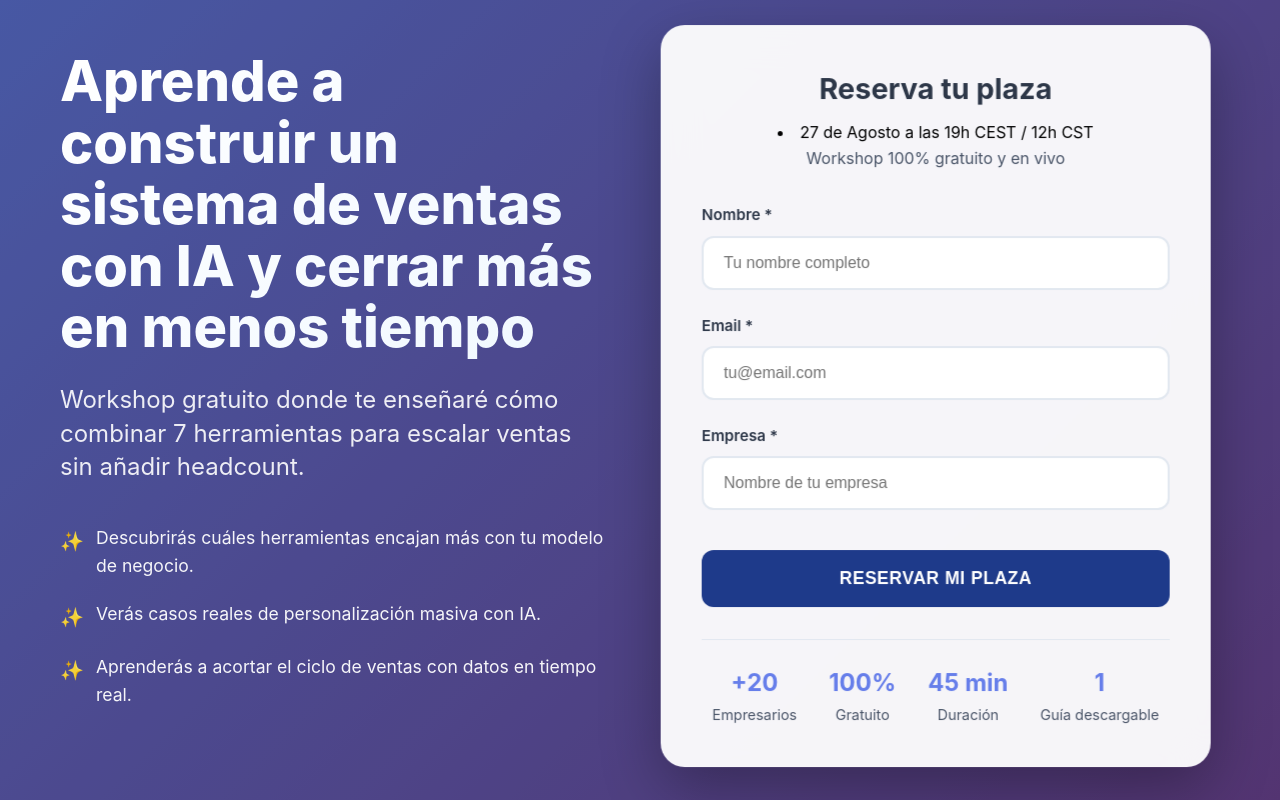
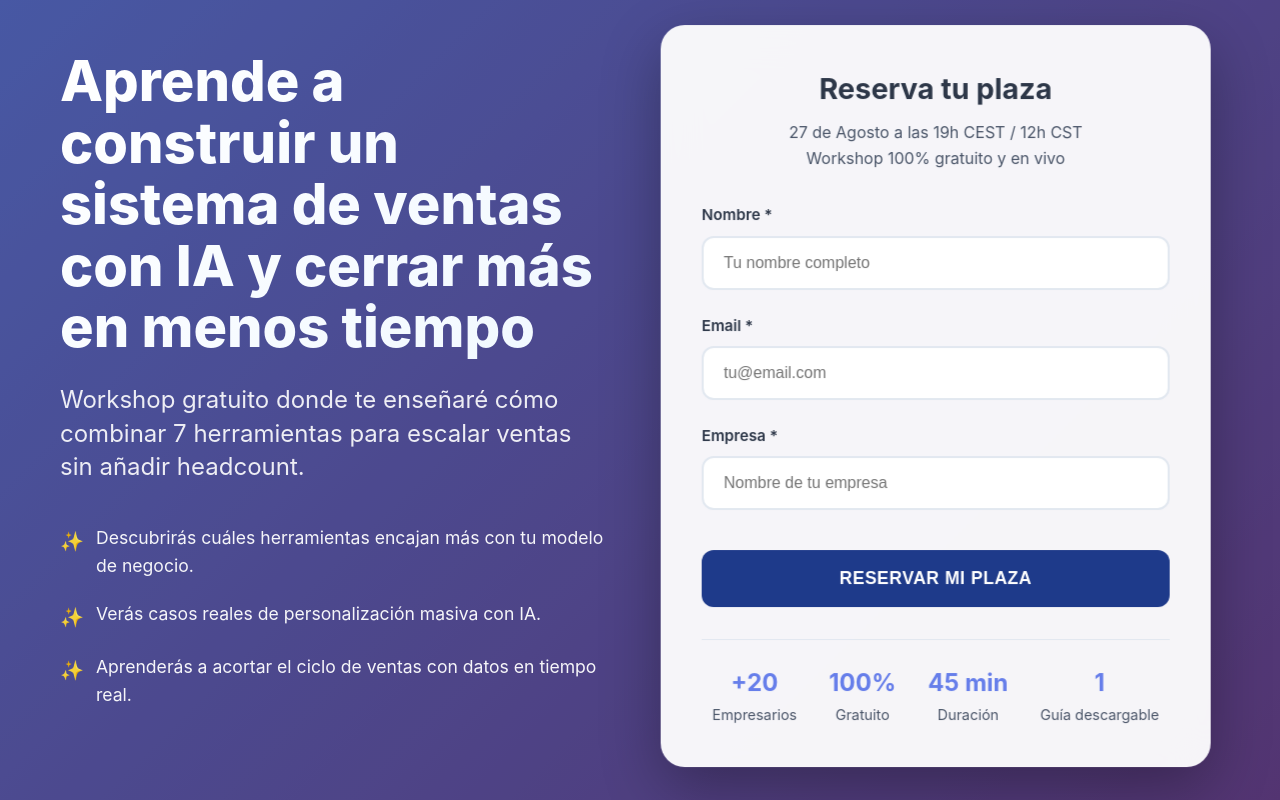
Before and after one commit to sarahdowning-human/workshop-landing-page, a plain HTML site: page index.html in a window 1280 px wide. Drawn offline with nearby package versions, Linux system fonts and the light colour scheme.

Commit message:
Update index.html

```diff
--- a/index.html
+++ b/index.html
@@ -90,7 +90,7 @@
         <div class="form-container">
           <div class="form-header">
             <h3>Reserva tu plaza</h3>
-            <li>27 de Agosto a las 19h CEST / 12h CST</li>
+            <p>27 de Agosto a las 19h CEST / 12h CST</p>
             <p>Workshop 100% gratuito y en vivo</p>
           </div>
 
```
